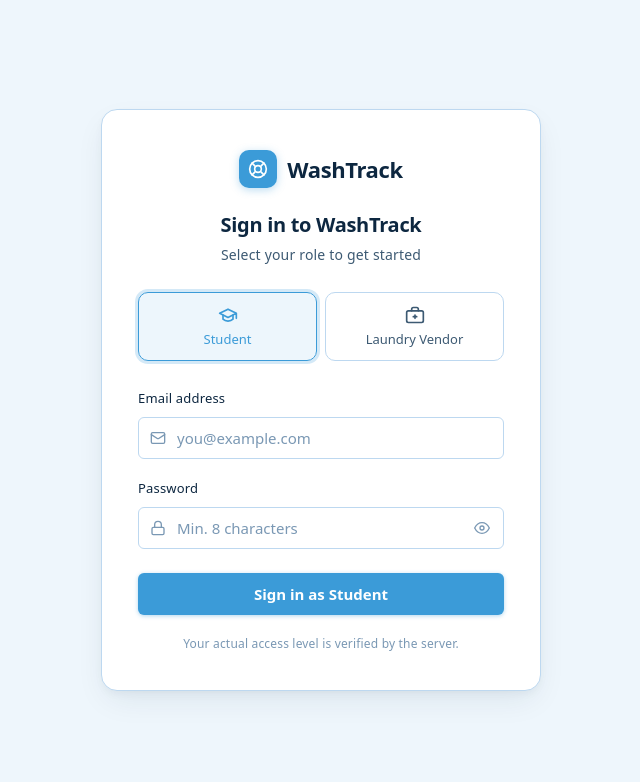
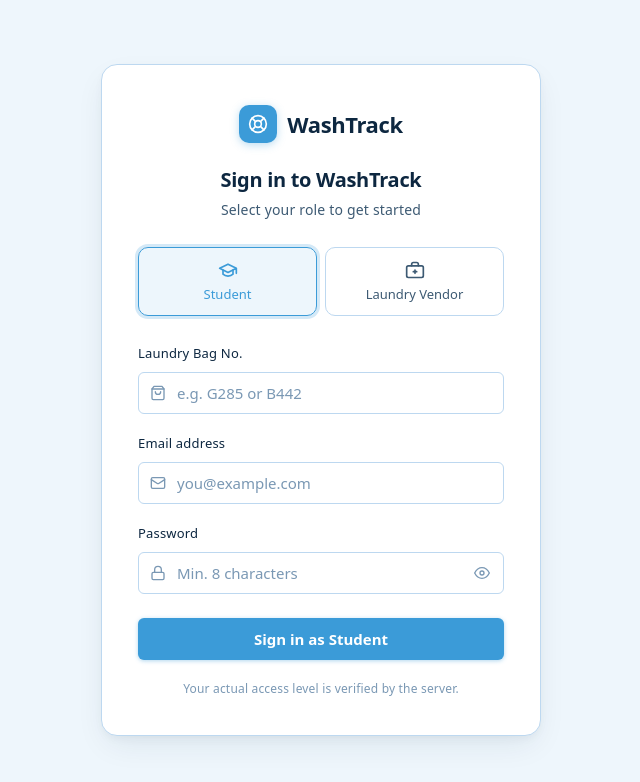
Before and after one commit to amankumarnst84-crypto2/washTrack, a React (Vite) app: page / in a window 1280 px wide. Shown: the top 782 px of the page, without its empty margins (319-959 px from the left). Built offline with nearby package versions, Linux system fonts and the light colour scheme.

Commit message:
amendments on login page

```diff
--- a/src/App.jsx
+++ b/src/App.jsx
@@ -59,6 +59,17 @@ function IconLock() {
   )
 }
 
+function IconBag() {
+  return (
+    <svg viewBox="0 0 24 24" fill="none" stroke="currentColor" strokeWidth="2"
+      strokeLinecap="round" strokeLinejoin="round" aria-hidden="true">
+      <path d="M6 2L3 6v14a2 2 0 0 0 2 2h14a2 2 0 0 0 2-2V6l-3-4z" />
+      <line x1="3" y1="6" x2="21" y2="6" />
+      <path d="M16 10a4 4 0 0 1-8 0" />
+    </svg>
+  )
+}
+
 function IconEye({ off }) {
   return off ? (
     <svg viewBox="0 0 24 24" fill="none" stroke="currentColor" strokeWidth="2"
@@ -92,8 +103,13 @@ function IconAlert() {
 ───────────────────────────────────────── */
 const EMAIL_RE = /^[^\s@]+@[^\s@]+\.[^\s@]+$/
 
-function validateForm({ email, password }) {
+function validateForm({ role, email, password, bagNo }) {
   const errors = {}
+  if (role === 'student') {
+    if (!bagNo.trim()) {
+      errors.bagNo = 'Laundry bag number is required.'
+    }
+  }
   if (!email.trim()) {
     errors.email = 'Email is required.'
   } else if (!EMAIL_RE.test(email.trim())) {
@@ -156,6 +172,7 @@ export default function App() {
 
   /* ── login form state ── */
   const [role,         setRole]         = useState('student')
+  const [bagNo,        setBagNo]        = useState('')
   const [email,        setEmail]        = useState('')
   const [password,     setPassword]     = useState('')
   const [showPassword, setShowPassword] = useState(false)
@@ -166,6 +183,12 @@ export default function App() {
   const [loading,     setLoading]     = useState(false)
 
   /* Clear errors eagerly as the user types */
+  function handleBagNoChange(e) {
+    setBagNo(e.target.value)
+    if (serverError)        setServerError('')
+    if (fieldErrors.bagNo)  setFieldErrors(prev => ({ ...prev, bagNo: '' }))
+  }
+
   function handleEmailChange(e) {
     setEmail(e.target.value)
     if (serverError)        setServerError('')
@@ -181,13 +204,14 @@ export default function App() {
   function handleRoleChange(id) {
     setRole(id)
     setServerError('')
+    if (fieldErrors.bagNo)     setFieldErrors(prev => ({ ...prev, bagNo: '' }))
   }
 
   async function handleSubmit(e) {
     e.preventDefault()
 
     /* Frontend validation */
-    const errors = validateForm({ email, password })
+    const errors = validateForm({ role, email, password, bagNo })
     if (Object.keys(errors).length > 0) {
       setFieldErrors(errors)
       return
@@ -207,7 +231,11 @@ export default function App() {
       }
 
       /* On success: route user according to selected role */
-      console.log('Login intent:', { role, email: email.trim() })
+      console.log('Login intent:', {
+        role,
+        email: email.trim(),
+        ...(role === 'student' ? { bagNo: bagNo.trim() } : {}),
+      })
       setUserEmail(email.trim())
 
       if (role === 'student') {
@@ -291,6 +319,36 @@ export default function App() {
         {/* Form */}
         <form onSubmit={handleSubmit} noValidate>
           <div className="form-fields">
+
+            {/* Laundry Bag No. (Student only) */}
+            {role === 'student' && (
+              <div className="form-group">
+                <label className="form-label" htmlFor="bagNo">
+                  Laundry Bag No.
+                </label>
+                <div className="input-wrapper">
+                  <span className="input-icon"><IconBag /></span>
+                  <input
+                    id="bagNo"
+                    className={`form-input${fieldErrors.bagNo ? ' form-input--error' : ''}`}
+                    type="text"
+                    autoComplete="off"
+                    placeholder="e.g. G285 or B442"
+                    value={bagNo}
+                    onChange={handleBagNoChange}
+                    disabled={loading}
+                    aria-describedby={fieldErrors.bagNo ? 'bagNo-error' : undefined}
+                    aria-invalid={!!fieldErrors.bagNo}
+                  />
+                </div>
+                {fieldErrors.bagNo && (
+                  <span className="field-error" id="bagNo-error" role="alert">
+                    <IconAlert />
+                    {fieldErrors.bagNo}
+                  </span>
+                )}
+              </div>
+            )}
 
             {/* Email */}
             <div className="form-group">
```
